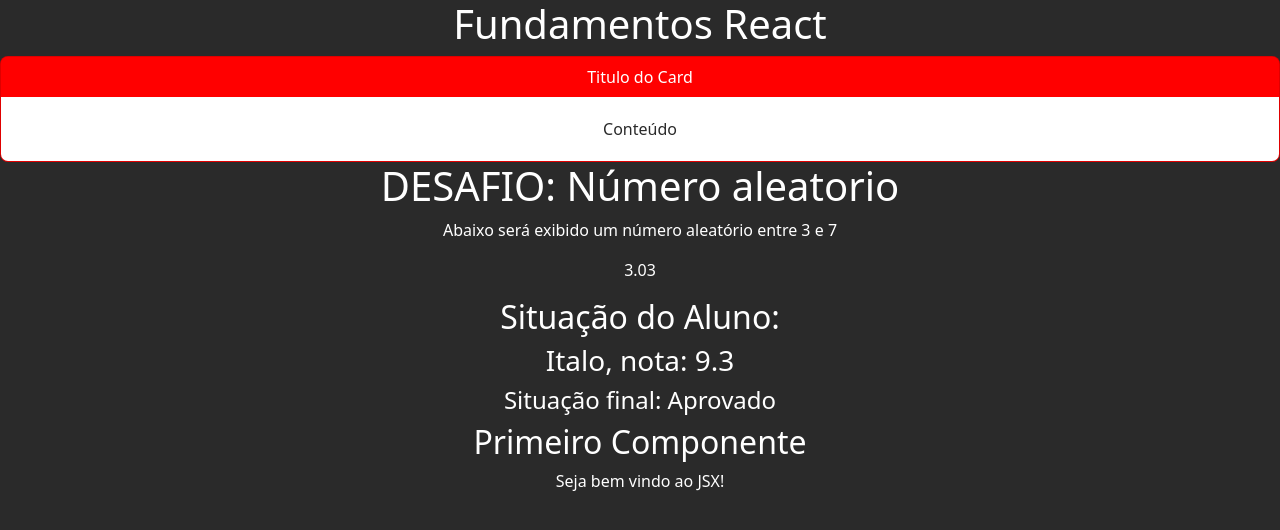
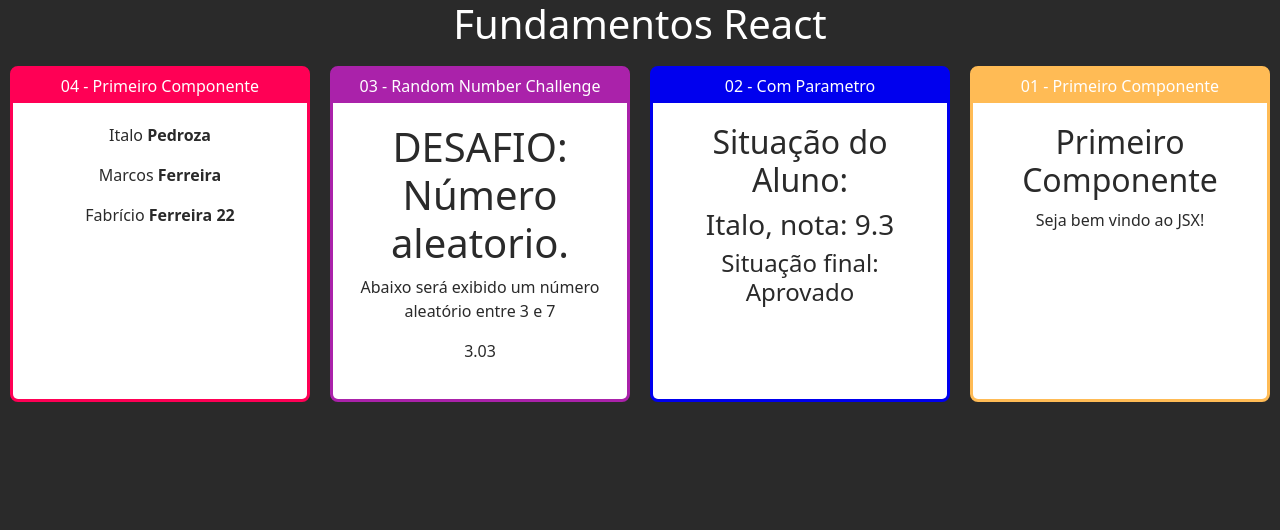
Before and after one commit to italoknd/Curso-REACT-JS, a React (Create React App) app in the folder fundamentos-react/: page / in a window 1280 px wide. Shown: the top 530 px of the page. Built offline with nearby package versions, Linux system fonts and the light colour scheme.

Commit message:
trabalhando com o operador spread

```diff
--- a/fundamentos-react/src/App.jsx
+++ b/fundamentos-react/src/App.jsx
@@ -1,25 +1,29 @@
+import './app.css'
 import React from 'react'
 import Primeiro from './components/basicos/Primeiro'
 import ComParametro from './components/basicos/ComParametro'
 import Random from './components/basicos/Random'
 import Card from './components/layout/Card'
+import Familia from './components/basicos/Familia'
 
 export default function App() {
   return (
     <div>
       <h1>Fundamentos React</h1>
-      <Card titulo="Titulo do Card"/>
-
-      <Random
-        maxNum={3}
-        minNum={7}/>
-
-      <ComParametro
-        situacao="Situação do Aluno:"
-        aluno="Italo"
-        nota={9.3} />
-
-      <Primeiro />
+      <div className="cards-container">
+        <Card titulo="04 - Primeiro Componente" color="#f05">
+          <Familia sobrenome="Ferreira" idade={22}/>
+        </Card>
+        <Card titulo="03 - Random Number Challenge" color="#A2A">
+          <Random maxNum={3} minNum={7} />
+        </Card>
+        <Card titulo="02 - Com Parametro">
+          <ComParametro situacao="Situação do Aluno:" aluno="Italo" nota={9.3} />
+        </Card>
+        <Card titulo="01 - Primeiro Componente" color="#fb5">
+          <Primeiro />
+        </Card>
+      </div>
     </div>
   )
 }
--- /dev/null
+++ b/fundamentos-react/src/app.css
@@ -0,0 +1,5 @@
+.cards-container{
+  display: flex;
+  flex-wrap: wrap;
+  justify-content: center;
+}
--- /dev/null
+++ b/fundamentos-react/src/components/basicos/Familia.jsx
@@ -0,0 +1,13 @@
+import React from "react";
+import FamiliaMembro from "./FamiliaMembro";
+
+export default function Familia(props){
+
+  return(
+    <div>
+      <FamiliaMembro nome="Italo" sobrenome="Pedroza"></FamiliaMembro>
+      <FamiliaMembro nome="Marcos" sobrenome={props.sobrenome}></FamiliaMembro>
+      <FamiliaMembro nome="Fabrício" {...props}></FamiliaMembro>
+    </div>
+  )
+}
--- /dev/null
+++ b/fundamentos-react/src/components/basicos/FamiliaMembro.jsx
@@ -0,0 +1,10 @@
+import React from "react";
+
+export default function FamiliaMembro({nome, sobrenome, idade}){
+
+  return(
+    <div>
+      <p>{nome} <strong>{sobrenome} {idade}</strong></p>
+    </div>
+  )
+}
--- a/fundamentos-react/src/components/basicos/Random.jsx
+++ b/fundamentos-react/src/components/basicos/Random.jsx
@@ -6,7 +6,7 @@
 
   return(
     <div>
-      <h1>DESAFIO: Número aleatorio</h1>
+      <h1>DESAFIO: Número aleatorio.</h1>
       <p>Abaixo será exibido um número aleatório entre {maxNum} e {minNum}</p>
       <p>{random.toFixed(2)}</p>
     </div>
--- a/fundamentos-react/src/components/layout/Card.jsx
+++ b/fundamentos-react/src/components/layout/Card.jsx
@@ -1,11 +1,17 @@
 import './card.css'
 import React from 'react'
 
-export default function Card({titulo}){
-  return(
-    <div className='card'>
-      <div className='title'>{titulo}</div>
-      <div className='content'>Conteúdo</div>
+export default function Card(props) {
+
+  const cardStyle = {
+    backgroundColor: props.color || '#00E',
+    borderColor: props.color || '#00E',
+  }
+
+  return (
+    <div className="card" style={cardStyle}>
+      <div className="title">{props.titulo}</div>
+      <div className="content">{props.children}</div>
     </div>
   )
 }
--- a/fundamentos-react/src/components/layout/card.css
+++ b/fundamentos-react/src/components/layout/card.css
@@ -1,12 +1,14 @@
 .card{
-  background-color: red;
+  border: 3px solid;
   border-radius: 8px;
   overflow: hidden;
+  margin: 10px;
+  display: flex;
+  flex-direction: column;
+  width: 300px;
 }
 
 .title{
-  background-color: red;
-  border: 3px solid red;
   padding: 5px 0;
   display: flex;
   justify-content: center;
@@ -16,4 +18,7 @@
   background-color: white;
   color: #2a2a2a;
   padding: 20px;
+
+  flex-grow: 1;
+  /*  faz com que o conteúdo ocupe todo o espaço da div */
 }
```
